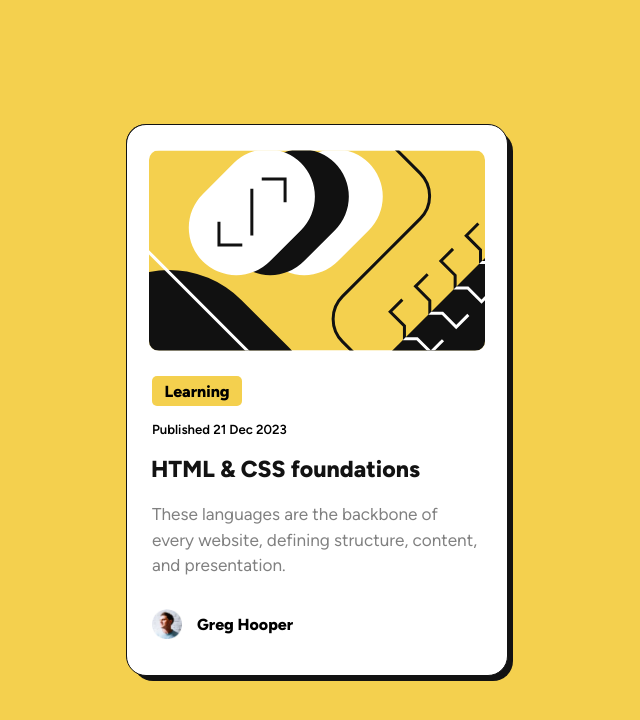
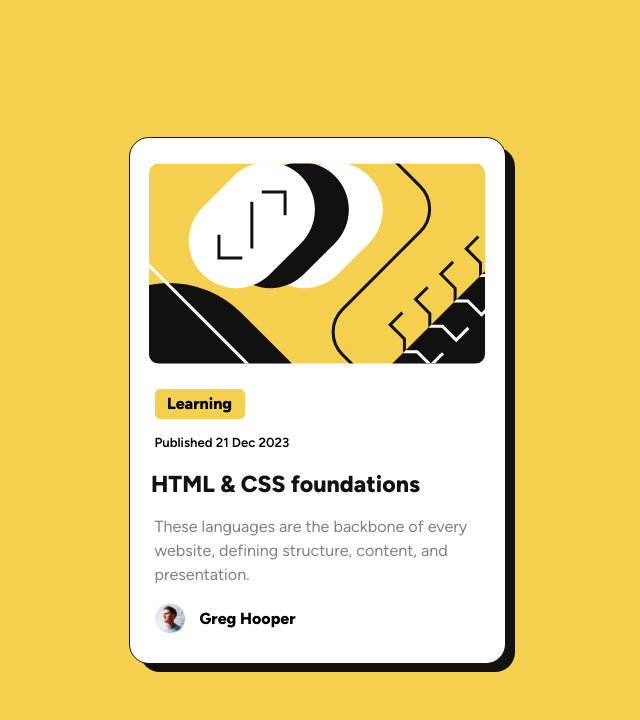
Before and after one commit to islamwael86/blog-preview-card-main, a plain HTML site: page index.html in a window 1280 px wide. Shown: the whole page, without its empty margins (323-963 px from the left). Drawn offline with Linux system fonts and the light colour scheme.

Commit message:
Add files via upload

```diff
--- a/index.css
+++ b/index.css
@@ -31,8 +31,8 @@ main {
 }
 
 section {
-    height: 550px;
-    width: 380px;
+    height: 525px;
+    width: 375px;
     background-color: hsl(0, 0%, 100%);
     border: 1px solid hsl(0, 0%, 7%);
     display: flex;
@@ -44,17 +44,17 @@ section {
 }
 
 .back {
-    height: 550px;
-    width: 380px;
+    height: 525px;
+    width: 375px;
     background-color: hsl(0, 0%, 7%);
     display: flex;
     flex-direction: column;
     align-items:center;
     border-radius: 20px;
-    box-shadow: 7px 7px 0 0 hsl(0, 0%, 7%);
+    box-shadow: 9px 9px 0 0 hsl(0, 0%, 7%);
     position: relative;
-    bottom: 39px;
-    right: 10px;
+    bottom: 35px;
+    right: 5px;
     z-index: 0;
 }
 
@@ -65,7 +65,7 @@ section {
     border-radius: 10px;
 }
 
-article {
+.article {
     margin: 25px;
 }
 
@@ -91,12 +91,12 @@ article {
     display: flex;
     align-items: center;
     font-family: customFont2;
-    margin-top: 30px;
+    margin-top: 15px;
 }
 
 p {
     color: hsl(0, 0%, 50%);
-    font-size: calc(16px + 0.090625vw);
+    font-size: calc(15px + 0.090625vw);
     line-height: 1.5;
     margin-top: 65px;
 }
@@ -114,12 +114,12 @@ p {
     font-family: customFont2;
     color: hsl(0, 0%, 7%);
     position: relative;
-    top: 320px;
+    top: 325px;
     z-index: 5;
 }
 
 .ver {
-    height: 530px;
+    height: 510px;
     width: 362px;
 }
 
--- a/index.html
+++ b/index.html
@@ -13,7 +13,7 @@
     <main>
       <section>
         <img class="main-img" src="../blog-preview-card-main/assets/images/illustration-article.svg" alt="">
-            <article>
+          <div class="article">
             <div class="learning">Learning</div>
             <div class="publish">Published 21 Dec 2023</div>
             <p>These languages are the backbone of every website, defining structure, content, and presentation.</p>
@@ -21,7 +21,7 @@
               <img class="tiny-img" src="../blog-preview-card-main/assets/images/image-avatar.webp" alt="">
               <span>Greg Hooper</span>
             </div>
-            </article>
+          </div>
       </section>
       <div class="ver">
         <div class="foundation">HTML & CSS foundations</div>
```
Also changed, not shown: ScreenShots/Desktop.png (added), ScreenShots/Mobile.png (added), 1 other file. Lines whose indentation alone changed are shown as unchanged.
